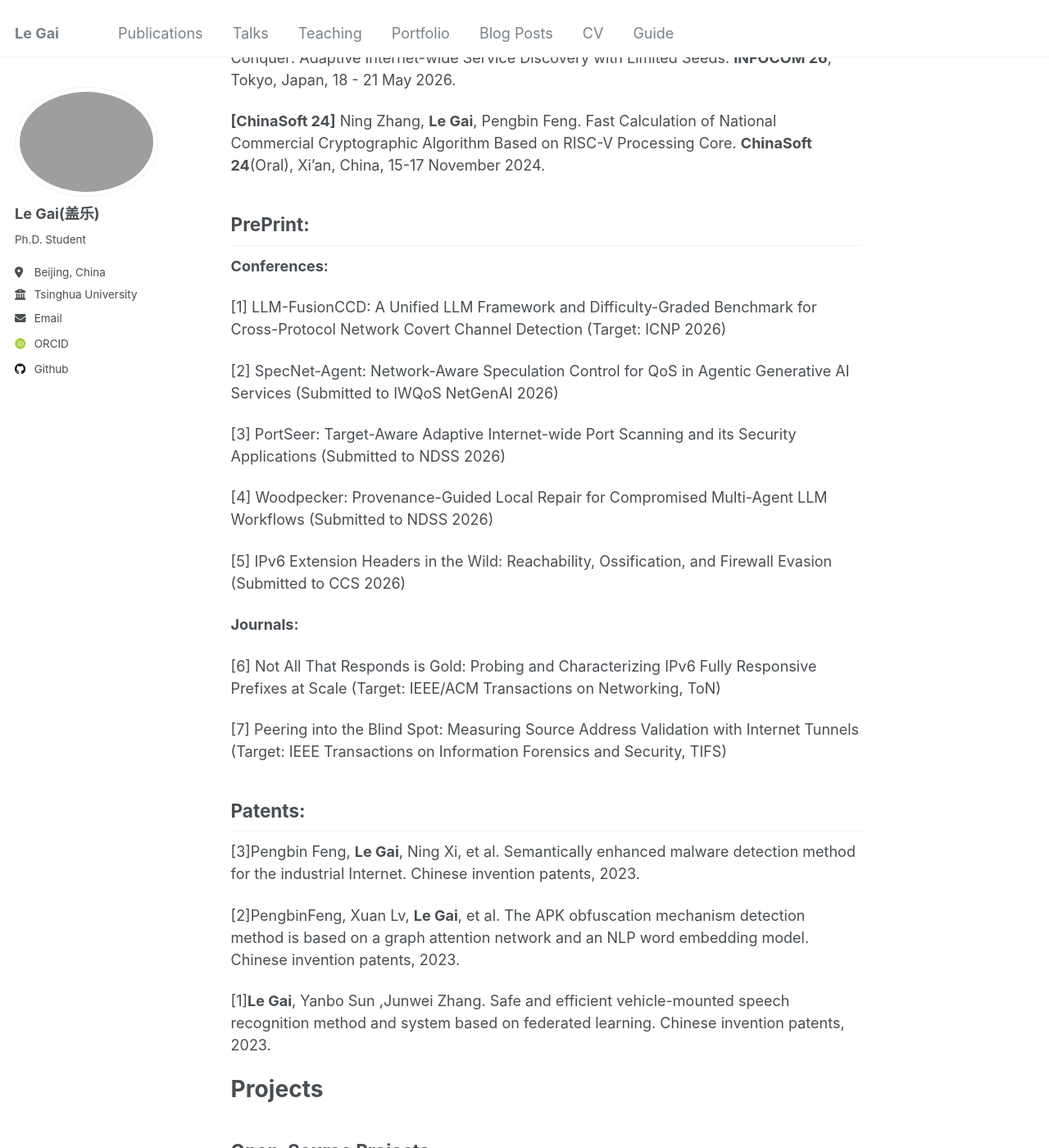
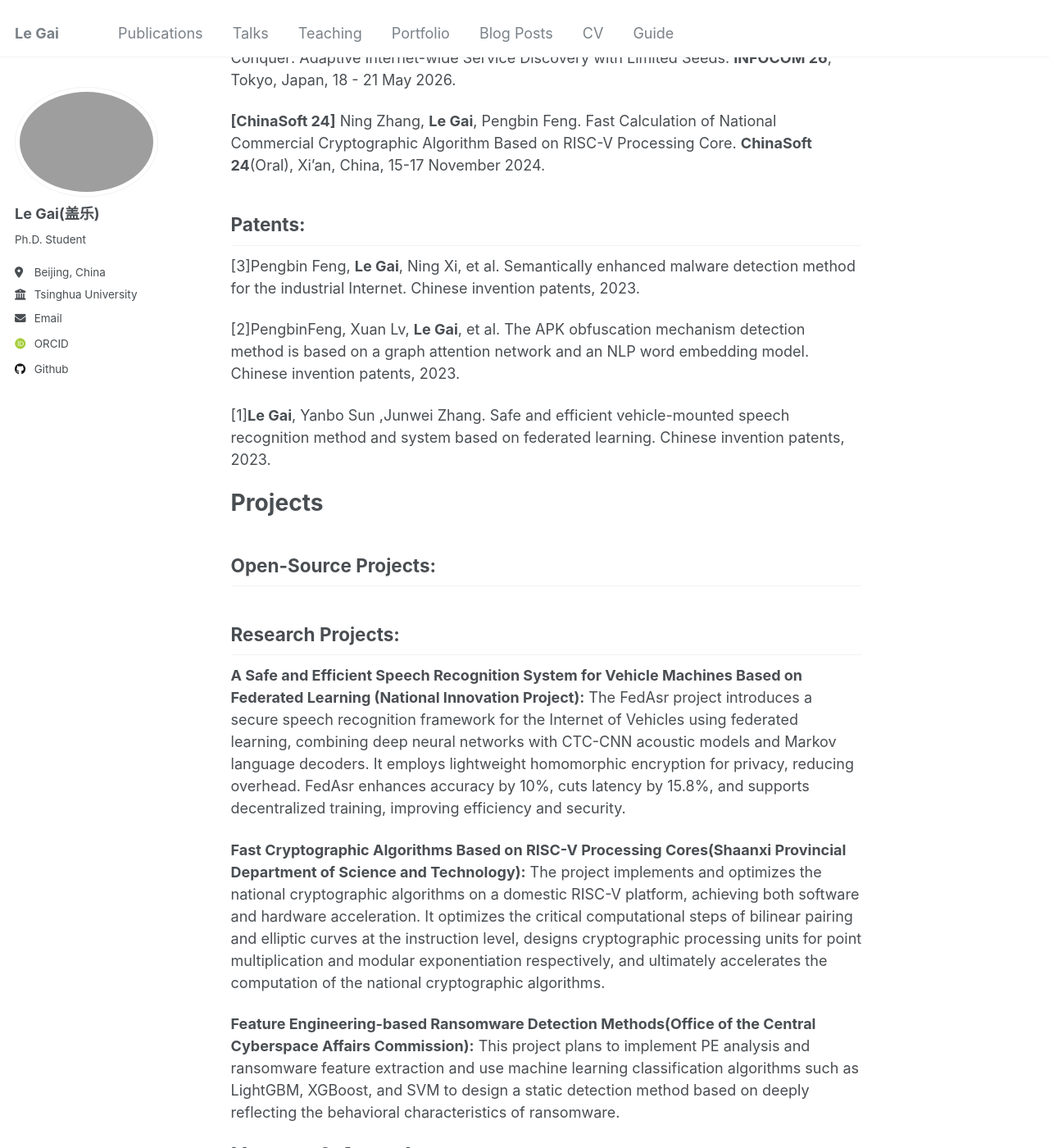
Before and after one commit to LeGai325/LeGai325.github.io, a Jekyll site: the page built from _pages/about.md, in a window 1280 px wide and 1400 px high, scrolled down 1398 px. Shown: the whole window at 82% size. Built offline with Jekyll 4.4.1, drawn with Linux system fonts in a browser that asks for light colours; some web fonts are replaced.

Commit message:
Update about.md

```diff
--- a/_pages/about.md
+++ b/_pages/about.md
@@ -51,26 +51,6 @@ Divide, Predict, Conquer: Adaptive Internet-wide Service Discovery with Limited
 Fast Calculation of National Commercial Cryptographic Algorithm Based on RISC-V Processing Core.
 **ChinaSoft 24**(Oral), Xi'an, China, 15-17 November 2024.
 
-## **PrePrint**:
-
-**Conferences:**
-
-[1] LLM-FusionCCD: A Unified LLM Framework and Difficulty-Graded Benchmark for Cross-Protocol Network Covert Channel Detection (Target: ICNP 2026)
-
-[2] SpecNet-Agent: Network-Aware Speculation Control for QoS in Agentic Generative AI Services (Submitted to IWQoS NetGenAI 2026)
-
-[3] PortSeer: Target-Aware Adaptive Internet-wide Port Scanning and its Security Applications (Submitted to NDSS 2026)
-
-[4] Woodpecker: Provenance-Guided Local Repair for Compromised Multi-Agent LLM Workflows (Submitted to NDSS 2026)
-
-[5] IPv6 Extension Headers in the Wild: Reachability, Ossification, and Firewall Evasion (Submitted to CCS 2026)
-
-**Journals:**
-
-[6] Not All That Responds is Gold: Probing and Characterizing IPv6 Fully Responsive Prefixes at Scale (Target: IEEE/ACM Transactions on Networking, ToN)
-
-[7] Peering into the Blind Spot: Measuring Source Address Validation with Internet Tunnels (Target: IEEE Transactions on Information Forensics and Security, TIFS)
-
 ## **Patents**:
 
 [3]Pengbin Feng, **Le Gai**, Ning Xi, et al. Semantically enhanced malware detection method for the industrial Internet. Chinese invention patents, 2023.
```
